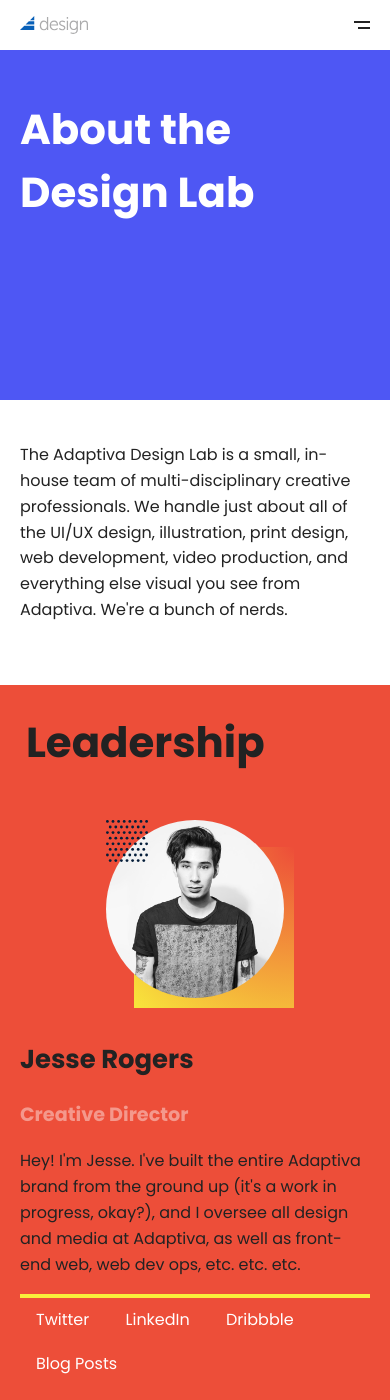
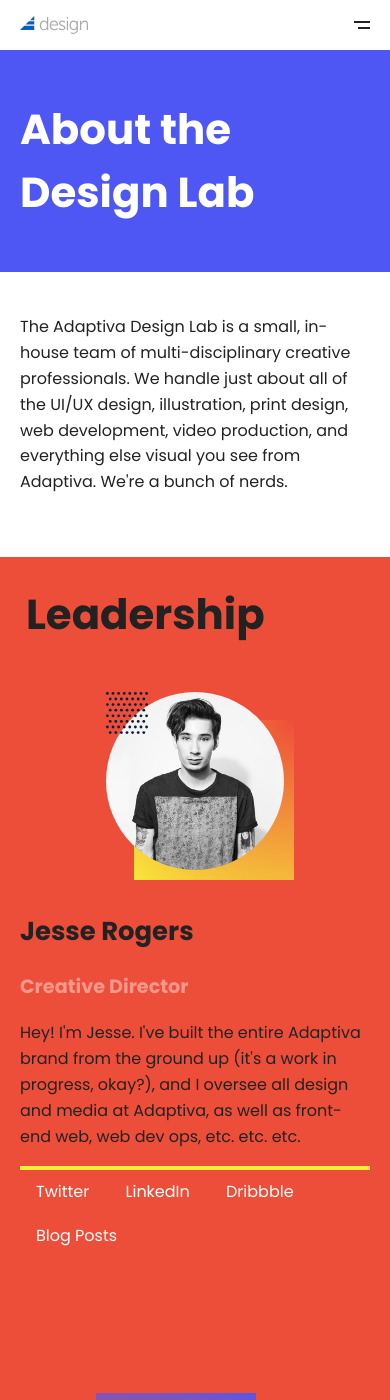
Before and after one commit to adaptivadesignlab/adaptivadesignlab.github.io, a Jekyll site: the page built from about/index.html, in a window 390 px wide and 1400 px high. Built offline with Jekyll 4.4.1, drawn with Linux system fonts in a browser that asks for light colours.

Commit message:
Fixed spacing issue on mobile

```diff
--- a/_includes/scss/about.scss
+++ b/_includes/scss/about.scss
@@ -9,11 +9,12 @@
     .j-row {
       overflow: visible;
       .about-title {
+        margin: 0;
         h1 {
           color: $dark-black;
           margin-bottom: 4.2rem;
           @media #{$mobile} {
-            margin-bottom: 1.618rem;
+            margin: 0;
           }
         }
         p {
@@ -57,6 +58,7 @@
   }
   @media #{$mobile} {
     height: auto;
+    min-height: inherit;
     background: $purple;
     margin-bottom: 0 !important;
     h1 {
```
